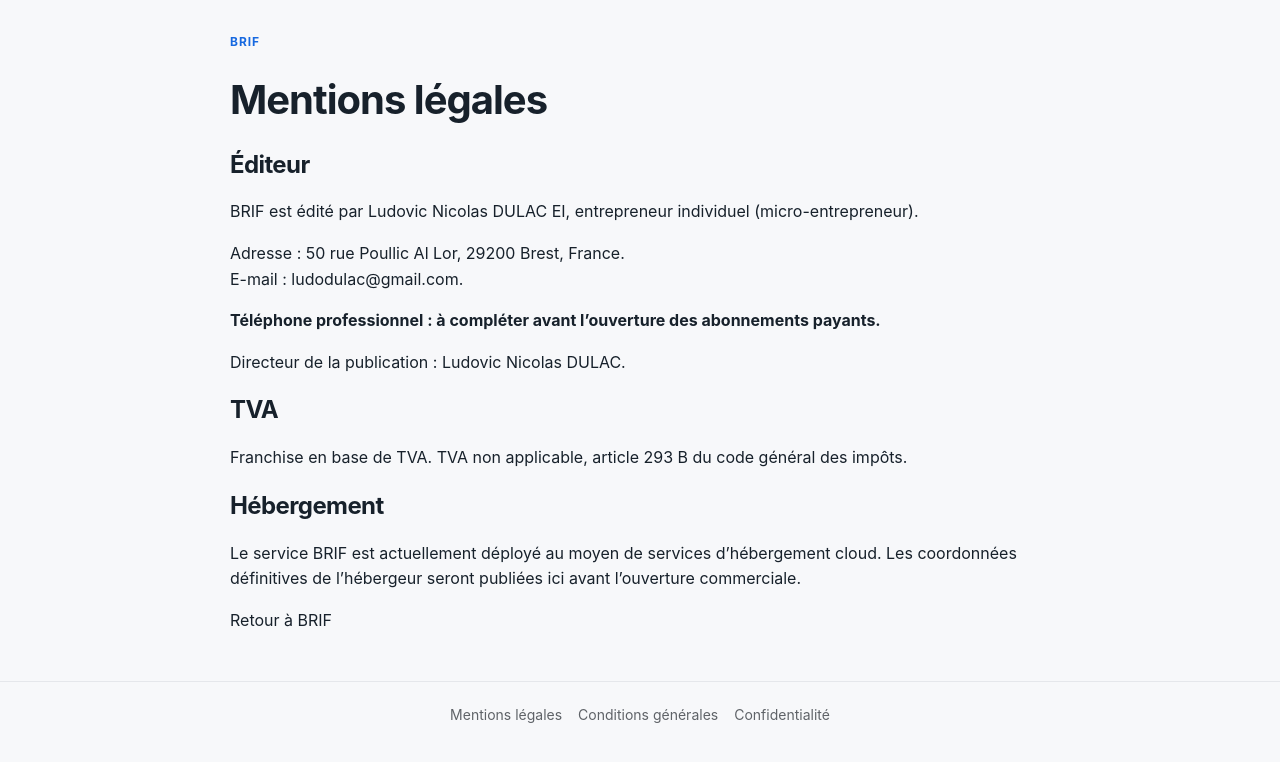
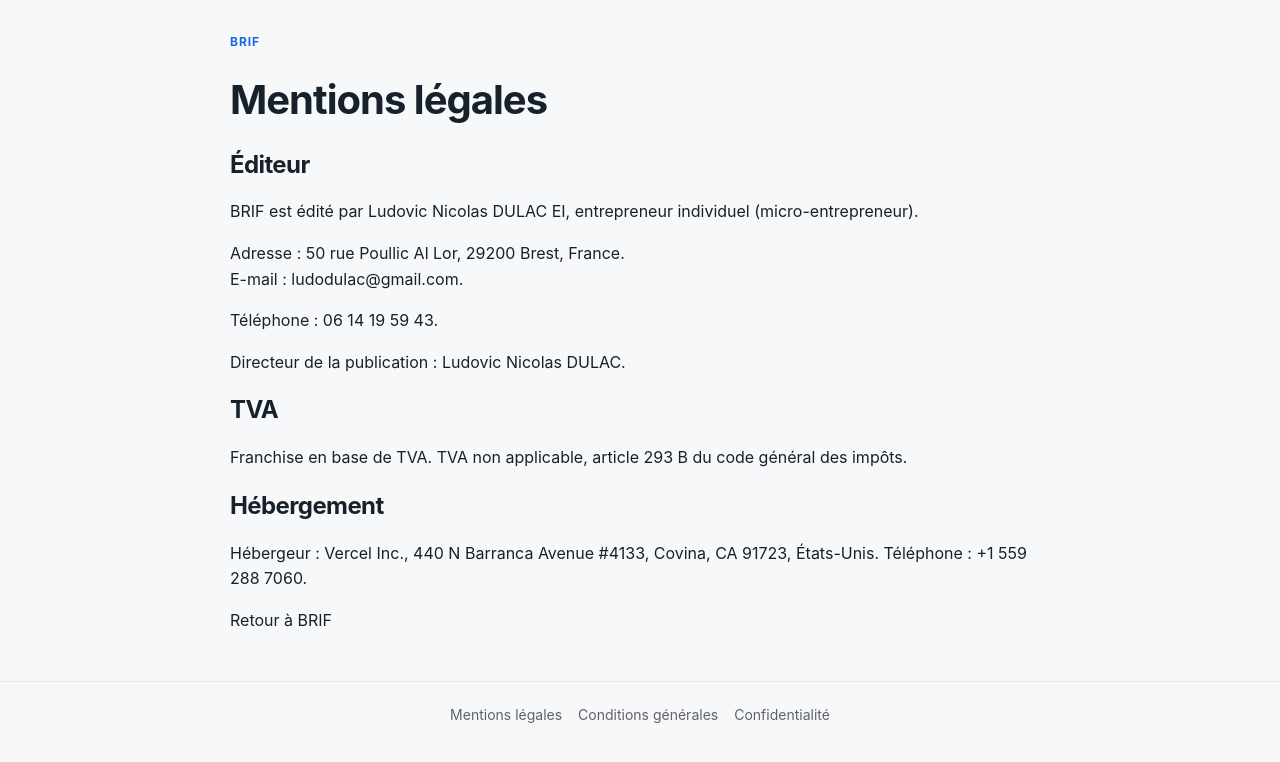
Before and after one commit to ludodulac/DROP-Service, a Next.js app: page /mentions-legales in a window 1280 px wide. Shown: the top 762 px of the page. Built offline with nearby package versions, Linux system fonts and the light colour scheme.

Commit message:
Finalize BRIF legal contact and hosting details

```diff
--- a/src/app/mentions-legales/page.tsx
+++ b/src/app/mentions-legales/page.tsx
@@ -6,12 +6,12 @@
     <h2>Éditeur</h2>
     <p>BRIF est édité par Ludovic Nicolas DULAC EI, entrepreneur individuel (micro-entrepreneur).</p>
     <p>Adresse : 50 rue Poullic Al Lor, 29200 Brest, France.<br/>E-mail : ludodulac@gmail.com.</p>
-    <p><strong>Téléphone professionnel : à compléter avant l’ouverture des abonnements payants.</strong></p>
+    <p>Téléphone : 06 14 19 59 43.</p>
     <p>Directeur de la publication : Ludovic Nicolas DULAC.</p>
     <h2>TVA</h2>
     <p>Franchise en base de TVA. TVA non applicable, article 293 B du code général des impôts.</p>
     <h2>Hébergement</h2>
-    <p>Le service BRIF est actuellement déployé au moyen de services d’hébergement cloud. Les coordonnées définitives de l’hébergeur seront publiées ici avant l’ouverture commerciale.</p>
+    <p>Hébergeur : Vercel Inc., 440 N Barranca Avenue #4133, Covina, CA 91723, États-Unis. Téléphone : +1 559 288 7060.</p>
     <p><a href="/">Retour à BRIF</a></p>
   </div></main>;
 }
```
